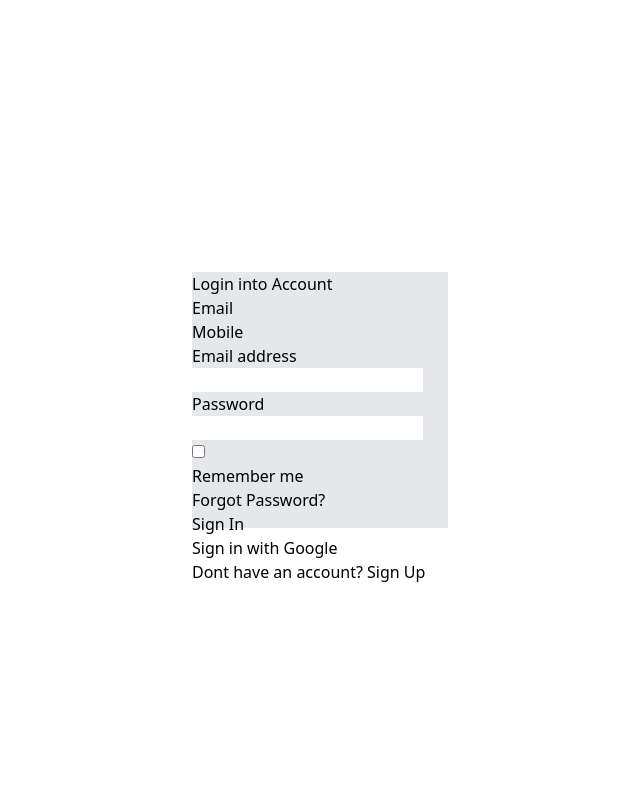
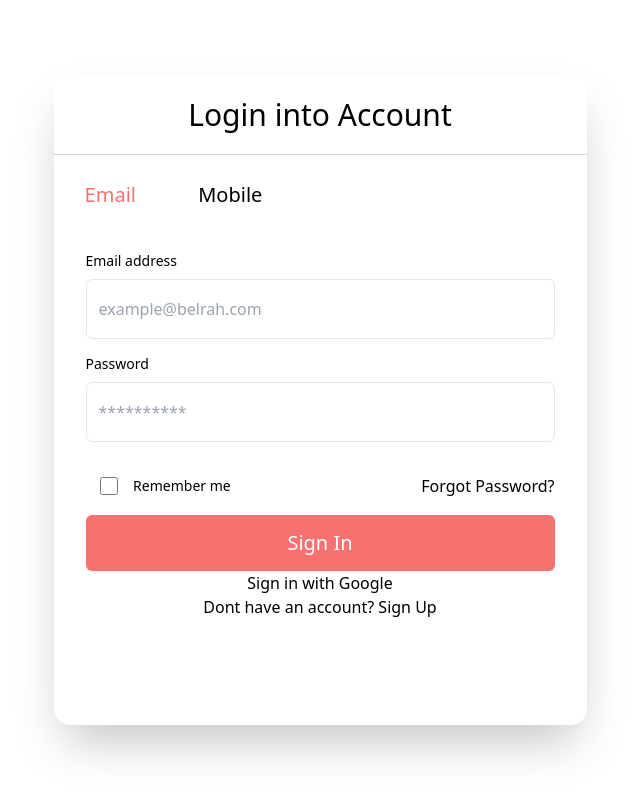
Before and after one commit to Ayagigs/stakepro-frontend, a React (Vite) app: page / in a window 1280 px wide. Shown: the whole page, without its empty margins (320-960 px from the left). Built offline with nearby package versions, Linux system fonts and the light colour scheme.

Commit message:
styling of the login form almost done

```diff
--- a/src/components/Login.jsx
+++ b/src/components/Login.jsx
@@ -3,38 +3,39 @@ import React from "react"
 export default function Login() {
     return (
         <div className="flex items-center justify-center h-screen">
-        <div className="w-64 h-64 bg-gray-200">
-            <div className="">
-                <h1>Login into Account</h1>
+            <div className="w-[533px] rounded-2xl bg-white shadow-2xl  h-[650px] text-center ">
+                    <div className="h-[80px] rounded-t-2xl flex justify-center items-center border-b border-gray-300">
+                        <h1 className="text-3xl font-light">Login into Account</h1>
                     </div>
-            <div className="">
+                    <div className="h-[80px] flex justify-between  items-center flex-row">
+                        <div className=" h-[80px] w-[15rem] flex items-center justify-around text-xl font-normal">
+                            <a href="" className="text-red-400 ">Email</a>
+                            <a href="">Mobile</a>
+                        </div>
+                    </div>
+                <div className="relative mt-4 text-left">
+                    <div className="h-[20rem] flex justify-between items-center flex-col ">
                         <div>
-                    <h2>Email</h2>
+                            <label className="block font-light text-sm">Email address</label>
+                            <input type="text" placeholder="example@belrah.com" className=" border w-[469px] h-[60px] px-3 py-5 mt-2 hover:outline-none focus:outline-none focus:ring-1 focus:ring-indigo-600 rounded-md"/>
                         </div>
                         <div>
-                    <h2>Mobile</h2>
+                            <label className="block font-light text-sm">Password</label>
+                            <input type="password" placeholder="**********" className=" border w-[469px] h-[60px] px-3 py-5 mt-2 hover:outline-none focus:outline-none focus:ring-1 focus:ring-indigo-600 rounded-md"/>
                         </div>
-            </div>
-            <form className="">
-                <div className="">
-                    <label>Email address</label>
-                    <input type="text"/>
-                </div>
-                <div className="">
-                    <label>Password</label>
-                    <input type="password"/>
-                </div>
-                <div className="">
-                    <div className="">
-                        <input type="checkbox"/>
-                        <p>Remember me</p>
+                    <div/>
+                    <div className="flex justify-between items-center flex-row w-[469px]">
+                        <div className=" w-[10rem] flex justify-evenly items-center">
+                            <input type="checkbox" className="h-[30px] w-[18px] "/>
+                            <label className="block font-light text-sm">Remember me</label>
                         </div>
                         <div className="">
                             <a href="">Forgot Password?</a>
                         </div>
                     </div>
-                <button className="">Sign In</button>
-            </form>
+                    <button className="h-[56px] w-[469px] bg-red-400 text-white text-xl rounded-md">Sign In</button>
+                </div>
+                </div>
                     <div className="">
                         <div className="">
                             <p>Sign in with Google</p>
```
Lines whose indentation alone changed are shown as unchanged.
